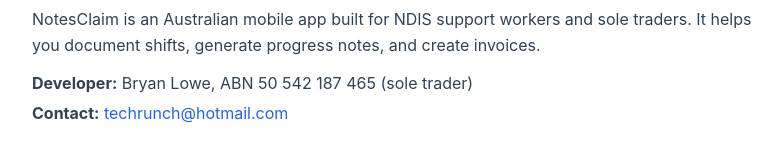
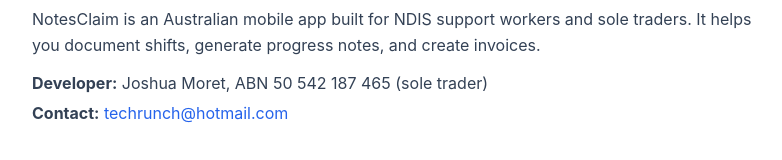
Before and after one commit to Tombombadilnow/notesclaim-landing, a Next.js app: page /privacy in a window 1280 px wide. Shown: the part 261-421 px from the top of the page, without its empty margins (248-1030 px from the left). Built offline with nearby package versions, Linux system fonts and the light colour scheme.

Commit message:
fix(legal): correct developer name — Joshua Moret (not Bryan Lowe)
Legal name on the active ABN is Joshua Moret (Bryan is middle name).

Co-Authored-By: Claude Sonnet 4.6 <noreply@anthropic.com>

```diff
--- a/app/privacy/page.tsx
+++ b/app/privacy/page.tsx
@@ -24,7 +24,7 @@ export default function Privacy() {
             NotesClaim is an Australian mobile app built for NDIS support workers and sole traders. It helps you document shifts, generate progress notes, and create invoices.
           </p>
           <p className="text-slate-700 leading-relaxed mt-3">
-            <strong>Developer:</strong> Bryan Lowe, ABN 50 542 187 465 (sole trader)
+            <strong>Developer:</strong> Joshua Moret, ABN 50 542 187 465 (sole trader)
           </p>
           <p className="text-slate-700 leading-relaxed mt-1">
             <strong>Contact:</strong>{" "}
@@ -204,7 +204,7 @@ export default function Privacy() {
           <div className="mt-3 space-y-1 text-slate-700">
             <p><strong>Email:</strong> <a href="mailto:techrunch@hotmail.com" className="text-primary hover:underline">techrunch@hotmail.com</a></p>
             <p><strong>App:</strong> NotesClaim — NDIS Support Worker Tools</p>
-            <p><strong>Developer:</strong> Bryan Lowe, ABN 50 542 187 465</p>
+            <p><strong>Developer:</strong> Joshua Moret, ABN 50 542 187 465</p>
           </div>
           <p className="text-slate-500 text-sm mt-6 italic">This privacy policy was written in plain English intentionally. If you have a question that isn't answered here, just email us.</p>
         </section>
--- a/app/terms/page.tsx
+++ b/app/terms/page.tsx
@@ -25,7 +25,7 @@ export default function Terms() {
             <Link href="/privacy" className="text-primary hover:underline">Privacy Policy</Link>. If you do not agree, do not use the app.
           </p>
           <p className="text-slate-700 leading-relaxed mt-3">
-            These terms form a legally binding agreement between you (the user) and the developer of NotesClaim: Bryan Lowe (sole trader), ABN 50 542 187 465, <a href="mailto:techrunch@hotmail.com" className="text-primary hover:underline">techrunch@hotmail.com</a>.
+            These terms form a legally binding agreement between you (the user) and the developer of NotesClaim: Joshua Moret (sole trader), ABN 50 542 187 465, <a href="mailto:techrunch@hotmail.com" className="text-primary hover:underline">techrunch@hotmail.com</a>.
           </p>
         </section>
 
@@ -180,7 +180,7 @@ export default function Terms() {
           <div className="mt-3 space-y-1 text-slate-700">
             <p><strong>Email:</strong> <a href="mailto:techrunch@hotmail.com" className="text-primary hover:underline">techrunch@hotmail.com</a></p>
             <p><strong>App:</strong> NotesClaim — NDIS Support Worker Tools</p>
-            <p><strong>Developer:</strong> Bryan Lowe, ABN 50 542 187 465</p>
+            <p><strong>Developer:</strong> Joshua Moret, ABN 50 542 187 465</p>
           </div>
         </section>
 
```
